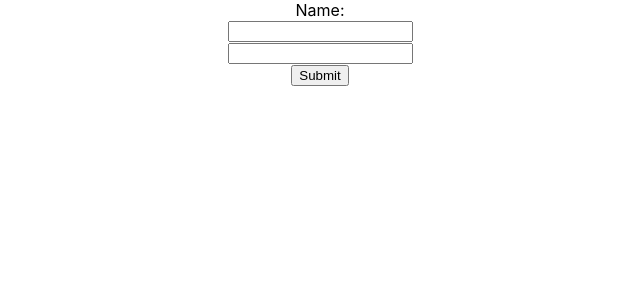
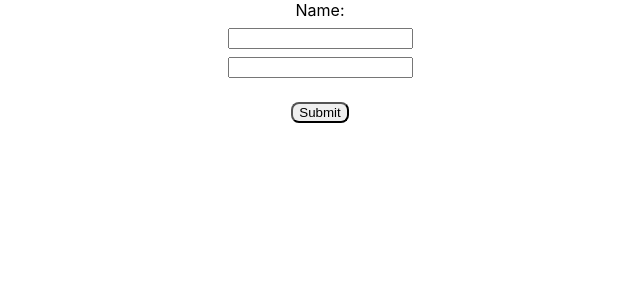
Before and after one commit to urmatt/webinai-react-client, a React (Create React App) app: page / in a window 1280 px wide. Shown: the top 300 px of the page, without its empty margins (320-960 px from the left). Built offline with nearby package versions, Linux system fonts and the light colour scheme.

Commit message:
- REST API request with axios - Make POST request on form

```diff
--- a/package.json
+++ b/package.json
@@ -7,6 +7,7 @@
     "@testing-library/jest-dom": "^6.9.1",
     "@testing-library/react": "^16.3.0",
     "@testing-library/user-event": "^13.5.0",
+    "axios": "^1.13.1",
     "react": "^19.2.0",
     "react-dom": "^19.2.0",
     "react-scripts": "5.0.1",
--- a/src/components/AuthForm.css
+++ b/src/components/AuthForm.css
@@ -0,0 +1,11 @@
+input, button {
+    margin-top: 8px;
+}
+
+button {
+    border-radius: 8px;
+}
+
+.login-input {
+    color: red;
+}
--- a/src/components/AuthForm.js
+++ b/src/components/AuthForm.js
@@ -1,12 +1,25 @@
 import './AuthForm.css';
 import React, {useState} from 'react';
+import axios from 'axios';
 
 const AuthForm = ()=>{
     const [name, setName] = useState('');
     const [pass, setPass] = useState('');
+    const [result, setResult] = useState('');
 
-    const handleSubmit = (event) => {
-        alert(`Submit \nname:${name} pass: ${pass}`);
+    const handleSubmit = async (event) => {
+        event.preventDefault();
+        try{
+            const response = await axios.post('http://localhost:3000', {
+            name: name,
+            password: pass
+        });
+
+            setResult(response.data);
+        } catch(error) {
+            setResult(error.message);
+        }
+
     };
 
     const handleNameChange = (event) => {
@@ -20,13 +33,14 @@ const AuthForm = ()=>{
     return (
             <form onSubmit={handleSubmit}>
                 <label>
-                Name:
+                    Name:{name}
                     <br/>
-                <input type='text' onChange={handleNameChange}/>
+                    <input type='text' className='login-input' onChange={handleNameChange}/>
                     <br/>
                     <input type='text' onChange={handlePassChange}/>
                 </label>
                 <br/>
+                <p>{result}</p>
                 <button type='submit'>Submit</button>
             </form>
     );
```
Also changed, not shown: public/index.html (+0 -13 lines), 1 other file (tests, documents, lock files or other folders). Lines whose indentation alone changed are shown as unchanged.
